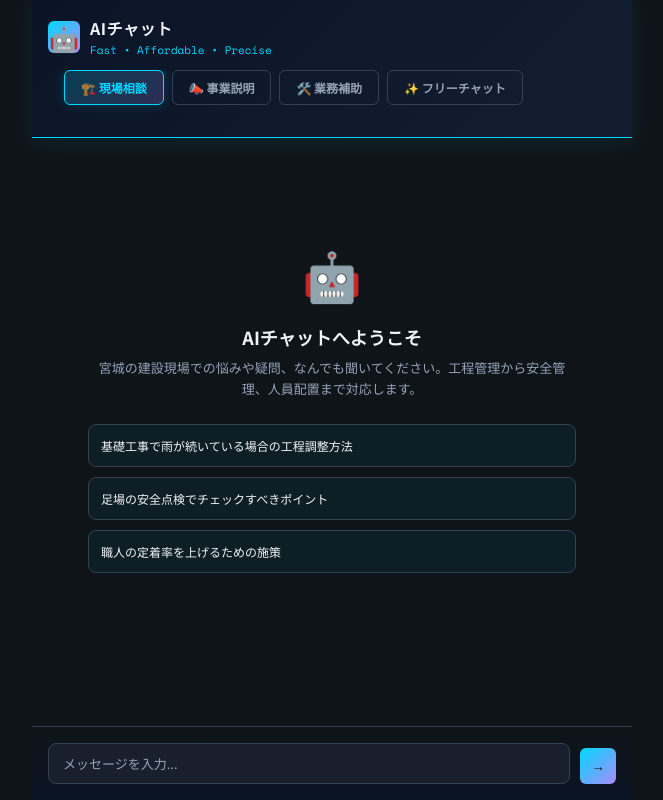
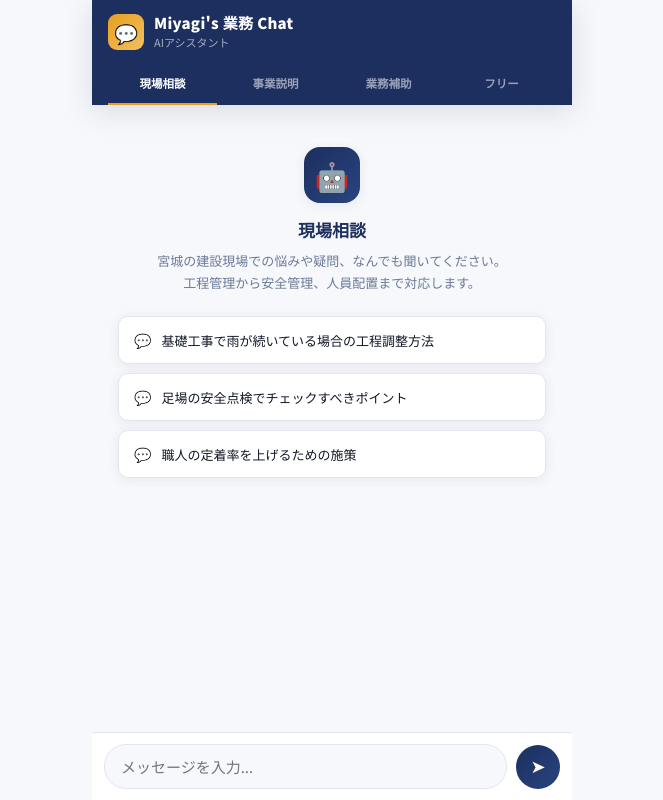
Before and after one commit to youdai20110203-stack/miyagis-gyomu, a website: page AIchat.html in a window 1280 px wide. Shown: the whole page, without its empty margins (308-971 px from the left). Drawn offline with nearby package versions, Linux system fonts and the light colour scheme.

Commit message:
redesign: Miyagi's 業務 Chat にリネーム・ブランド準拠の業務ツールUIに刷新

```diff
--- a/AIchat.html
+++ b/AIchat.html
@@ -3,399 +3,321 @@
 <head>
   <meta charset="UTF-8">
   <meta name="viewport" content="width=device-width, initial-scale=1.0">
-  <title>Claude Haiku チャット</title>
-  <link href="https://fonts.googleapis.com/css2?family=Noto+Sans+JP:wght@400;500;700&family=Space+Mono:wght@400;700&display=swap" rel="stylesheet">
+  <title>Miyagi's 業務 Chat</title>
+  <link rel="preconnect" href="https://fonts.googleapis.com">
+  <link href="https://fonts.googleapis.com/css2?family=Noto+Sans+JP:wght@400;500;700;900&display=swap" rel="stylesheet">
   <style>
-    * { margin: 0; padding: 0; box-sizing: border-box; }
+    *, *::before, *::after { box-sizing: border-box; margin: 0; padding: 0; }
     :root {
-      --bg-dark: #0f1419;
-      --bg-card: #1a1f2e;
-      --accent-cyan: #00d9ff;
-      --accent-purple: #a78bfa;
-      --text-primary: #f1f5f9;
-      --text-secondary: #94a3b8;
-      --border-color: #334155;
-      --success: #10b981;
+      --navy: #1c2f5e;
+      --navy-mid: #2a4480;
+      --accent: #e8a020;
+      --accent2: #f0c060;
+      --white: #fff;
+      --off: #f7f8fb;
+      --border: #e2e6f0;
+      --muted: #6b7a99;
+      --ink: #111827;
+      --r: 14px;
+      --r-sm: 10px;
+      --sh: 0 2px 12px rgba(28,47,94,.08);
+      --sh-m: 0 6px 28px rgba(28,47,94,.14);
     }
 
-    html, body { height: 100%; background: var(--bg-dark); color: var(--text-primary); font-family: 'Noto Sans JP', sans-serif; }
-    body { display: flex; flex-direction: column; max-width: 600px; margin: 0 auto; overflow: hidden; }
+    html { font-family: 'Noto Sans JP', sans-serif; background: var(--off); color: var(--ink); -webkit-tap-highlight-color: transparent; }
+    body {
+      max-width: 480px;
+      margin: 0 auto;
+      height: 100dvh;
+      display: flex;
+      flex-direction: column;
+      background: var(--off);
+    }
 
     /* ===== HEADER ===== */
     .header {
-      background: linear-gradient(135deg, rgba(10,20,40,0.95), rgba(20,30,50,0.95));
-      border-bottom: 1px solid var(--accent-cyan);
-      padding: 16px;
+      background: var(--navy);
+      padding: 14px 16px 0;
       flex-shrink: 0;
-      box-shadow: 0 4px 20px rgba(0, 217, 255, 0.1);
+      box-shadow: var(--sh-m);
+      z-index: 10;
+    }
+    .header-brand {
+      display: flex;
+      align-items: center;
+      gap: 10px;
+      padding-bottom: 14px;
+    }
+    .header-logo {
+      width: 36px; height: 36px;
+      background: linear-gradient(135deg, var(--accent), var(--accent2));
+      border-radius: 9px;
+      display: flex; align-items: center; justify-content: center;
+      font-size: 19px;
+      flex-shrink: 0;
+    }
+    .header-brand-text h1 {
+      color: var(--white);
+      font-size: 15px;
+      font-weight: 900;
+      letter-spacing: 0.02em;
+      line-height: 1.2;
+    }
+    .header-brand-text p {
+      color: rgba(255,255,255,0.6);
+      font-size: 11px;
+      margin-top: 2px;
     }
 
-    .header-content {
+    /* ===== MODE TABS ===== */
+    .modes {
       display: flex;
-      align-items: center;
-      justify-content: space-between;
-      gap: 12px;
-      margin-bottom: 12px;
+      gap: 4px;
+    }
+    .mode-btn {
+      flex: 1;
+      padding: 11px 4px 12px;
+      background: transparent;
+      border: none;
+      border-bottom: 2.5px solid transparent;
+      cursor: pointer;
+      font-family: inherit;
+      font-size: 11.5px;
+      font-weight: 700;
+      color: rgba(255,255,255,0.55);
+      transition: all 0.18s;
+      white-space: nowrap;
+    }
+    .mode-btn.active {
+      color: var(--white);
+      border-bottom-color: var(--accent);
     }
 
-    .header-title {
+    /* ===== CHAT AREA ===== */
+    .chat {
+      flex: 1;
+      overflow-y: auto;
+      padding: 18px 14px 10px;
+      display: flex;
+      flex-direction: column;
+      gap: 14px;
+      -webkit-overflow-scrolling: touch;
+    }
+
+    /* ===== WELCOME ===== */
+    .welcome {
+      display: flex;
+      flex-direction: column;
+      align-items: center;
+      text-align: center;
+      padding: 24px 12px;
+    }
+    .welcome-icon {
+      width: 56px; height: 56px;
+      background: linear-gradient(135deg, var(--navy), var(--navy-mid));
+      border-radius: 16px;
+      display: flex; align-items: center; justify-content: center;
+      font-size: 28px;
+      margin-bottom: 14px;
+      box-shadow: var(--sh);
+    }
+    .welcome h2 {
+      font-size: 17px;
+      font-weight: 900;
+      color: var(--navy);
+      margin-bottom: 8px;
+    }
+    .welcome p {
+      font-size: 13px;
+      color: var(--muted);
+      line-height: 1.7;
+      margin-bottom: 22px;
+      max-width: 360px;
+    }
+    .suggestions {
+      display: flex;
+      flex-direction: column;
+      gap: 9px;
+      width: 100%;
+    }
+    .suggestion {
+      padding: 13px 15px;
+      background: var(--white);
+      border: 1.5px solid var(--border);
+      border-radius: var(--r-sm);
+      font-family: inherit;
+      font-size: 13px;
+      color: var(--ink);
+      text-align: left;
+      cursor: pointer;
+      transition: all 0.18s;
+      box-shadow: var(--sh);
       display: flex;
       align-items: center;
       gap: 10px;
     }
-
-    .header-icon {
-      font-size: 24px;
-      width: 32px;
-      height: 32px;
-      display: flex;
-      align-items: center;
-      justify-content: center;
-      background: linear-gradient(135deg, var(--accent-cyan), var(--accent-purple));
-      border-radius: 6px;
+    .suggestion::before {
+      content: '💬';
+      font-size: 14px;
+      flex-shrink: 0;
     }
-
-    .header-text h1 {
-      font-size: 16px;
-      font-weight: 700;
-      letter-spacing: 0.5px;
-    }
-
-    .header-text p {
-      font-size: 11px;
-      color: var(--accent-cyan);
-      margin-top: 2px;
-      font-family: 'Space Mono', monospace;
-      font-weight: 500;
-    }
-
-    .model-badge {
-      background: rgba(167, 139, 250, 0.15);
-      border: 1px solid var(--accent-purple);
-      padding: 4px 10px;
-      border-radius: 12px;
-      font-size: 10px;
-      font-weight: 700;
-      color: var(--accent-purple);
-      white-space: nowrap;
-      font-family: 'Space Mono', monospace;
-    }
-
-    /* ===== MODE SELECTOR ===== */
-    .modes {
-      display: flex;
-      gap: 8px;
-      padding: 0 16px 16px;
-      overflow-x: auto;
-      -webkit-overflow-scrolling: touch;
-      scrollbar-width: none;
-    }
-    .modes::-webkit-scrollbar { display: none; }
-
-    .mode-btn {
-      flex-shrink: 0;
-      padding: 8px 16px;
-      border: 1px solid var(--border-color);
-      border-radius: 6px;
-      background: transparent;
-      color: var(--text-secondary);
-      font-family: inherit;
-      font-size: 12px;
-      font-weight: 600;
-      cursor: pointer;
-      transition: all 0.25s;
-      white-space: nowrap;
-    }
-
-    .mode-btn:hover {
-      border-color: var(--accent-cyan);
-      color: var(--accent-cyan);
-    }
-
-    .mode-btn.active {
-      background: linear-gradient(135deg, rgba(0, 217, 255, 0.2), rgba(167, 139, 250, 0.2));
-      border-color: var(--accent-cyan);
-      color: var(--accent-cyan);
-      box-shadow: 0 0 12px rgba(0, 217, 255, 0.2);
-    }
-
-    /* ===== CHAT AREA ===== */
-    .chat-container {
-      flex: 1;
-      overflow-y: auto;
-      padding: 20px 16px;
-      display: flex;
-      flex-direction: column;
-      gap: 16px;
-      -webkit-overflow-scrolling: touch;
-    }
-
-    .welcome-state {
-      display: flex;
-      flex-direction: column;
-      align-items: center;
-      justify-content: center;
-      text-align: center;
-      padding: 40px 20px;
-      min-height: 300px;
-    }
-
-    .welcome-icon {
-      font-size: 48px;
-      margin-bottom: 16px;
-    }
-
-    .welcome-state h2 {
-      font-size: 18px;
-      margin-bottom: 8px;
-      font-weight: 700;
-    }
-
-    .welcome-state p {
-      font-size: 13px;
-      color: var(--text-secondary);
-      margin-bottom: 24px;
-      line-height: 1.6;
-    }
-
-    .suggestion-grid {
-      display: grid;
-      grid-template-columns: 1fr;
-      gap: 10px;
-      width: 100%;
-    }
-
-    .suggestion-btn {
-      padding: 12px;
-      background: rgba(0, 217, 255, 0.05);
-      border: 1px solid var(--border-color);
-      border-radius: 8px;
-      color: var(--text-primary);
-      font-family: inherit;
-      font-size: 12px;
-      cursor: pointer;
-      transition: all 0.2s;
-      text-align: left;
-    }
-
-    .suggestion-btn:hover {
-      background: rgba(0, 217, 255, 0.1);
-      border-color: var(--accent-cyan);
+    .suggestion:hover {
+      border-color: var(--accent);
+      transform: translateY(-1px);
     }
 
     /* ===== MESSAGES ===== */
     .msg {
       display: flex;
-      gap: 12px;
-      animation: slideIn 0.3s ease-out;
+      gap: 9px;
+      animation: slideIn 0.28s ease-out;
     }
-
     @keyframes slideIn {
       from { opacity: 0; transform: translateY(8px); }
       to { opacity: 1; transform: translateY(0); }
     }
-
-    .msg.user {
-      flex-direction: row-reverse;
-    }
-
+    .msg.user { flex-direction: row-reverse; }
     .msg-avatar {
-      width: 28px;
-      height: 28px;
+      width: 32px; height: 32px;
       border-radius: 50%;
-      display: flex;
-      align-items: center;
-      justify-content: center;
-      font-size: 14px;
+      display: flex; align-items: center; justify-content: center;
+      font-size: 16px;
       flex-shrink: 0;
     }
-
     .msg.ai .msg-avatar {
-      background: linear-gradient(135deg, var(--accent-cyan), var(--accent-purple));
+      background: linear-gradient(135deg, var(--navy), var(--navy-mid));
     }
-
     .msg.user .msg-avatar {
-      background: rgba(16, 185, 129, 0.2);
-      border: 1px solid var(--success);
+      background: linear-gradient(135deg, var(--accent), var(--accent2));
     }
-
     .msg-content {
-      max-width: 70%;
-      padding: 12px 14px;
-      border-radius: 10px;
-      font-size: 13px;
-      line-height: 1.6;
-      word-wrap: break-word;
+      max-width: 76%;
+      padding: 11px 14px;
+      border-radius: 16px;
+      font-size: 14px;
+      line-height: 1.65;
       white-space: pre-wrap;
+      word-break: break-word;
     }
-
     .msg.ai .msg-content {
-      background: var(--bg-card);
-      border: 1px solid var(--border-color);
-      border-top-left-radius: 2px;
+      background: var(--white);
+      border: 1px solid var(--border);
+      border-top-left-radius: 4px;
+      color: var(--ink);
+      box-shadow: var(--sh);
     }
-
     .msg.user .msg-content {
-      background: linear-gradient(135deg, rgba(16, 185, 129, 0.15), rgba(10, 185, 129, 0.1));
-      border: 1px solid var(--success);
-      border-top-right-radius: 2px;
-      color: var(--text-primary);
+      background: var(--navy);
+      border-top-right-radius: 4px;
+      color: var(--white);
     }
 
     /* ===== TYPING ===== */
-    .typing-indicator {
-      display: flex;
-      gap: 4px;
-      padding: 8px 0;
+    .typing { display: flex; gap: 5px; padding: 4px 2px; }
+    .typing span {
+      width: 7px; height: 7px;
+      border-radius: 50%;
+      background: var(--navy-mid);
+      animation: bounce 0.9s ease-in-out infinite;
+    }
+    .typing span:nth-child(2) { animation-delay: 0.15s; }
+    .typing span:nth-child(3) { animation-delay: 0.3s; }
+    @keyframes bounce {
+      0%, 80%, 100% { transform: scale(0.6); opacity: 0.4; }
+      40% { transform: scale(1); opacity: 1; }
     }
 
-    .typing-dot {
-      width: 6px;
-      height: 6px;
+    /* ===== INPUT ===== */
+    .input-bar {
+      flex-shrink: 0;
+      background: var(--white);
+      border-top: 1px solid var(--border);
+      padding: 11px 12px calc(11px + env(safe-area-inset-bottom));
+      display: flex;
+      align-items: flex-end;
+      gap: 9px;
+    }
+    .input-bar textarea {
+      flex: 1;
+      border: 1.5px solid var(--border);
+      border-radius: 22px;
+      padding: 11px 16px;
+      font-family: inherit;
+      font-size: 15px;
+      resize: none;
+      max-height: 110px;
+      line-height: 1.4;
+      outline: none;
+      background: var(--off);
+      transition: border-color 0.18s;
+    }
+    .input-bar textarea:focus { border-color: var(--navy-mid); background: var(--white); }
+    .send-btn {
+      width: 44px; height: 44px;
+      border: none;
       border-radius: 50%;
-      background: var(--accent-cyan);
-      animation: typing 1.4s infinite;
+      background: linear-gradient(135deg, var(--navy), var(--navy-mid));
+      color: var(--white);
+      font-size: 18px;
+      cursor: pointer;
+      flex-shrink: 0;
+      display: flex; align-items: center; justify-content: center;
+      transition: all 0.15s;
     }
+    .send-btn:active { transform: scale(0.92); }
+    .send-btn:disabled { opacity: 0.4; cursor: not-allowed; }
 
-    .typing-dot:nth-child(2) { animation-delay: 0.2s; }
-    .typing-dot:nth-child(3) { animation-delay: 0.4s; }
-
-    @keyframes typing {
-      0%, 60%, 100% { opacity: 0.3; transform: translateY(0); }
-      30% { opacity: 1; transform: translateY(-8px); }
-    }
-
-    /* ===== INPUT AREA ===== */
-    .input-area {
-      background: linear-gradient(180deg, rgba(10,20,40,0), rgba(10,20,40,0.8));
-      border-top: 1px solid var(--border-color);
-      padding: 16px;
-      flex-shrink: 0;
-      display: flex;
-      gap: 10px;
-      align-items: flex-end;
-    }
-
-    .input-wrapper {
-      flex: 1;
-      display: flex;
-      align-items: center;
-      background: var(--bg-card);
-      border: 1px solid var(--border-color);
-      border-radius: 8px;
-      padding: 10px 14px;
-      transition: border-color 0.2s;
-    }
-
-    .input-wrapper:focus-within {
-      border-color: var(--accent-cyan);
-      box-shadow: 0 0 8px rgba(0, 217, 255, 0.15);
-    }
-
-    .input-area textarea {
-      flex: 1;
-      background: transparent;
-      border: none;
-      color: var(--text-primary);
-      font-family: inherit;
-      font-size: 13px;
-      resize: none;
-      max-height: 100px;
-      outline: none;
-    }
-
-    .input-area textarea::placeholder {
-      color: var(--text-secondary);
-    }
-
-    .send-btn {
-      width: 36px;
-      height: 36px;
-      border: none;
-      border-radius: 6px;
-      background: linear-gradient(135deg, var(--accent-cyan), var(--accent-purple));
-      color: var(--bg-dark);
-      font-weight: 700;
-      cursor: pointer;
-      display: flex;
-      align-items: center;
-      justify-content: center;
-      transition: all 0.2s;
-      flex-shrink: 0;
-    }
-
-    .send-btn:hover:not(:disabled) {
-      transform: scale(1.08);
-      box-shadow: 0 0 16px rgba(0, 217, 255, 0.4);
-    }
-
-    .send-btn:disabled {
-      opacity: 0.4;
-      cursor: not-allowed;
-    }
-
-    /* ===== ERROR STATE ===== */
+    /* ===== ERROR ===== */
     .error-msg {
-      background: rgba(239, 68, 68, 0.1);
-      border: 1px solid rgba(239, 68, 68, 0.3);
-      padding: 12px;
-      border-radius: 8px;
-      font-size: 12px;
-      color: #fca5a5;
-      margin: 10px 0;
+      background: #fef2f2;
+      border: 1px solid #fecaca;
+      color: #b91c1c;
+      font-size: 12.5px;
+      padding: 11px 14px;
+      border-radius: var(--r-sm);
+      line-height: 1.5;
     }
   </style>
 </head>
 <body>
   <div class="header">
-    <div class="header-content">
-      <div class="header-title">
-        <div class="header-icon">🤖</div>
-        <div class="header-text">
-          <h1>AIチャット</h1>
-          <p>Fast • Affordable • Precise</p>
-        </div>
+    <div class="header-brand">
+      <div class="header-logo">💬</div>
+      <div class="header-brand-text">
+        <h1>Miyagi's 業務 Chat</h1>
+        <p>AIアシスタント</p>
       </div>
     </div>
-
     <div class="modes" id="modesContainer">
-      <button class="mode-btn active" data-mode="consult">🏗️ 現場相談</button>
-      <button class="mode-btn" data-mode="business">📣 事業説明</button>
-      <button class="mode-btn" data-mode="assistant">🛠️ 業務補助</button>
-      <button class="mode-btn" data-mode="general">✨ フリーチャット</button>
+      <button class="mode-btn active" data-mode="consult">現場相談</button>
+      <button class="mode-btn" data-mode="business">事業説明</button>
+      <button class="mode-btn" data-mode="assistant">業務補助</button>
+      <button class="mode-btn" data-mode="general">フリー</button>
     </div>
   </div>
 
-  <div class="chat-container" id="chatContainer">
-    <div class="welcome-state" id="welcomeState">
-      <div class="welcome-icon">🤖</div>
-      <h2>AIチャットへようこそ</h2>
-      <p id="welcomeMsg">質問や相談を入力して、AIのサポートを受けましょう</p>
-      <div class="suggestion-grid" id="suggestionGrid"></div>
-    </div>
-  </div>
+  <div class="chat" id="chatContainer"></div>
 
-  <div class="input-area">
-    <div class="input-wrapper">
-      <textarea id="messageInput" placeholder="メッセージを入力..." rows="1"></textarea>
-    </div>
-    <button class="send-btn" id="sendBtn">→</button>
+  <div class="input-bar">
+    <textarea id="messageInput" placeholder="メッセージを入力..." rows="1"></textarea>
+    <button class="send-btn" id="sendBtn" aria-label="送信">➤</button>
   </div>
 
   <script>
-    // API URL
     const API_URL = (location.protocol === 'file:')
       ? 'https://miyagi-kensetsu-ai.vercel.app/api/chat'
       : '/api/chat';
 
     let currentMode = 'consult';
-    let histories = {
-      consult: [],
-      business: [],
-      assistant: [],
-      general: []
+    let histories = { consult: [], business: [], assistant: [], general: [] };
+    let isLoading = false;
+
+    const WELCOME_TITLES = {
+      consult: '現場相談',
+      business: '事業説明',
+      assistant: '業務補助',
+      general: 'フリーチャット'
     };
-    let isLoading = false;
 
     const WELCOME_MESSAGES = {
       consult: '宮城の建設現場での悩みや疑問、なんでも聞いてください。工程管理から安全管理、人員配置まで対応します。',
@@ -427,16 +349,12 @@
       ]
     };
 
-    // DOM Elements
     const chatContainer = document.getElementById('chatContainer');
     const messageInput = document.getElementById('messageInput');
     const sendBtn = document.getElementById('sendBtn');
-    const welcomeState = document.getElementById('welcomeState');
-    const welcomeMsg = document.getElementById('welcomeMsg');
-    const suggestionGrid = document.getElementById('suggestionGrid');
     const modesContainer = document.getElementById('modesContainer');
 
-    // Mode switching
+    // モード切替
     modesContainer.addEventListener('click', (e) => {
       const btn = e.target.closest('.mode-btn');
       if (!btn || btn.classList.contains('active')) return;
@@ -445,61 +363,56 @@
       btn.classList.add('active');
       currentMode = btn.dataset.mode;
       messageInput.value = '';
+      autoResize();
 
-      // モード切替: 既存の会話があれば表示、なければウェルカム画面
       if (histories[currentMode].length === 0) {
         renderWelcome();
       } else {
         chatContainer.innerHTML = '';
-        histories[currentMode].forEach(msg => {
-          addMessage(msg.role, msg.content);
-        });
+        histories[currentMode].forEach(m => addMessage(m.role, m.content));
       }
-
       setTimeout(() => messageInput.focus(), 0);
     });
 
-    // Welcome screen
+    // ウェルカム画面
     function renderWelcome() {
       chatContainer.innerHTML = '';
-      welcomeMsg.textContent = WELCOME_MESSAGES[currentMode];
-      suggestionGrid.innerHTML = '';
-
+      const w = document.createElement('div');
+      w.className = 'welcome';
+      w.innerHTML = `
+        <div class="welcome-icon">🤖</div>
+        <h2>${WELCOME_TITLES[currentMode]}</h2>
+        <p>${WELCOME_MESSAGES[currentMode]}</p>
+        <div class="suggestions"></div>
+      `;
+      const grid = w.querySelector('.suggestions');
       SUGGESTIONS[currentMode].forEach(text => {
-        const btn = document.createElement('button');
-        btn.className = 'suggestion-btn';
-        btn.textContent = text;
-        btn.onclick = () => {
-          messageInput.value = text;
-          messageInput.focus();
-          send();
-        };
-        suggestionGrid.appendChild(btn);
+        const b = document.createElement('button');
+        b.className = 'suggestion';
+        b.textContent = text;
+        b.onclick = () => { messageInput.value = text; send(); };
+        grid.appendChild(b);
       });
-
-      const welcome = document.createElement('div');
-      welcome.className = 'welcome-state';
-      welcome.appendChild(welcomeState.cloneNode(true));
-      chatContainer.appendChild(welcome);
+      chatContainer.appendChild(w);
     }
 
-    // Message rendering
+    function clearWelcome() {
+      const w = chatContainer.querySelector('.welcome');
+      if (w) w.remove();
+    }
+
     function addMessage(role, content) {
-      if (welcomeState.parentNode) welcomeState.parentNode.remove();
-
+      clearWelcome();
       const msg = document.createElement('div');
       msg.className = `msg ${role}`;
-
       const avatar = document.createElement('div');
       avatar.className = 'msg-avatar';
       avatar.textContent = role === 'ai' ? '🤖' : '👤';
-
-      const msgContent = document.createElement('div');
-      msgContent.className = 'msg-content';
-      msgContent.textContent = content;
-
+      const c = document.createElement('div');
+      c.className = 'msg-content';
+      c.textContent = content;
       msg.appendChild(avatar);
-      msg.appendChild(msgContent);
+      msg.appendChild(c);
       chatContainer.appendChild(msg);
       chatContainer.scrollTop = chatContainer.scrollHeight;
     }
@@ -508,29 +421,30 @@
       const msg = document.createElement('div');
       msg.className = 'msg ai';
       msg.id = 'typingMsg';
-      const avatar = document.createElement('div');
-      avatar.className = 'msg-avatar';
-      avatar.textContent = '🤖';
-      const content = document.createElement('div');
-      content.className = 'msg-content';
-      content.innerHTML = '<div class="typing-indicator"><div class="typing-dot"></div><div class="typing-dot"></div><div class="typing-dot"></div></div>';
-      msg.appendChild(avatar);
-      msg.appendChild(content);
+      msg.innerHTML = `<div class="msg-avatar">🤖</div>
+        <div class="msg-content"><div class="typing"><span></span><span></span><span></span></div></div>`;
       chatContainer.appendChild(msg);
       chatContainer.scrollTop = chatContainer.scrollHeight;
     }
+    function removeTyping() {
+      const t = document.getElementById('typingMsg');
+      if (t) t.remove();
+    }
 
-    function removeTyping() {
-      const typing = document.getElementById('typingMsg');
-      if (typing) typing.remove();
+    function showError(text) {
+      removeTyping();
+      const e = document.createElement('div');
+      e.className = 'error-msg';
+      e.textContent = '⚠️ ' + text;
+      chatContainer.appendChild(e);
+      chatContainer.scrollTop = chatContainer.scrollHeight;
     }
 
     function autoResize() {
       messageInput.style.height = 'auto';
-      messageInput.style.height = Math.min(messageInput.scrollHeight, 100) + 'px';
+      messageInput.style.height = Math.min(messageInput.scrollHeight, 110) + 'px';
     }
 
-    // Send message
     async function send() {
       const text = messageInput.value.trim();
       if (!text || isLoading) return;
@@ -549,17 +463,12 @@
           headers: { 'Content-Type': 'application/json' },
           body: JSON.stringify({ messages: histories[currentMode], mode: currentMode })
         });
-
         removeTyping();
 
         if (!res.ok) {
           const err = await res.json().catch(() => ({}));
-          const errorDiv = document.createElement('div');
-          errorDiv.className = 'error-msg';
-          errorDiv.textContent = '⚠️ ' + (err.error || 'エラーが発生しました');
-          chatContainer.appendChild(errorDiv);
-          isLoading = false;
-          sendBtn.disabled = false;
+          showError(err.error || `エラー (${res.status})`);
+          isLoading = false; sendBtn.disabled = false;
           return;
         }
 
@@ -568,11 +477,7 @@
         addMessage('ai', reply);
         histories[currentMode].push({ role: 'assistant', content: reply });
       } catch (e) {
-        removeTyping();
-        const errorDiv = document.createElement('div');
-        errorDiv.className = 'error-msg';
-        errorDiv.textContent = '⚠️ 通信エラー: ' + e.message;
-        chatContainer.appendChild(errorDiv);
+        showError('通信エラー: ' + e.message);
       } finally {
         isLoading = false;
         sendBtn.disabled = false;
@@ -580,7 +485,6 @@
       }
     }
 
-    // Event listeners
     messageInput.addEventListener('input', autoResize);
     messageInput.addEventListener('keydown', (e) => {
       if (e.key === 'Enter' && !e.shiftKey) {
@@ -590,7 +494,6 @@
     });
     sendBtn.addEventListener('click', send);
 
-    // Initialize
     renderWelcome();
   </script>
 </body>
```
